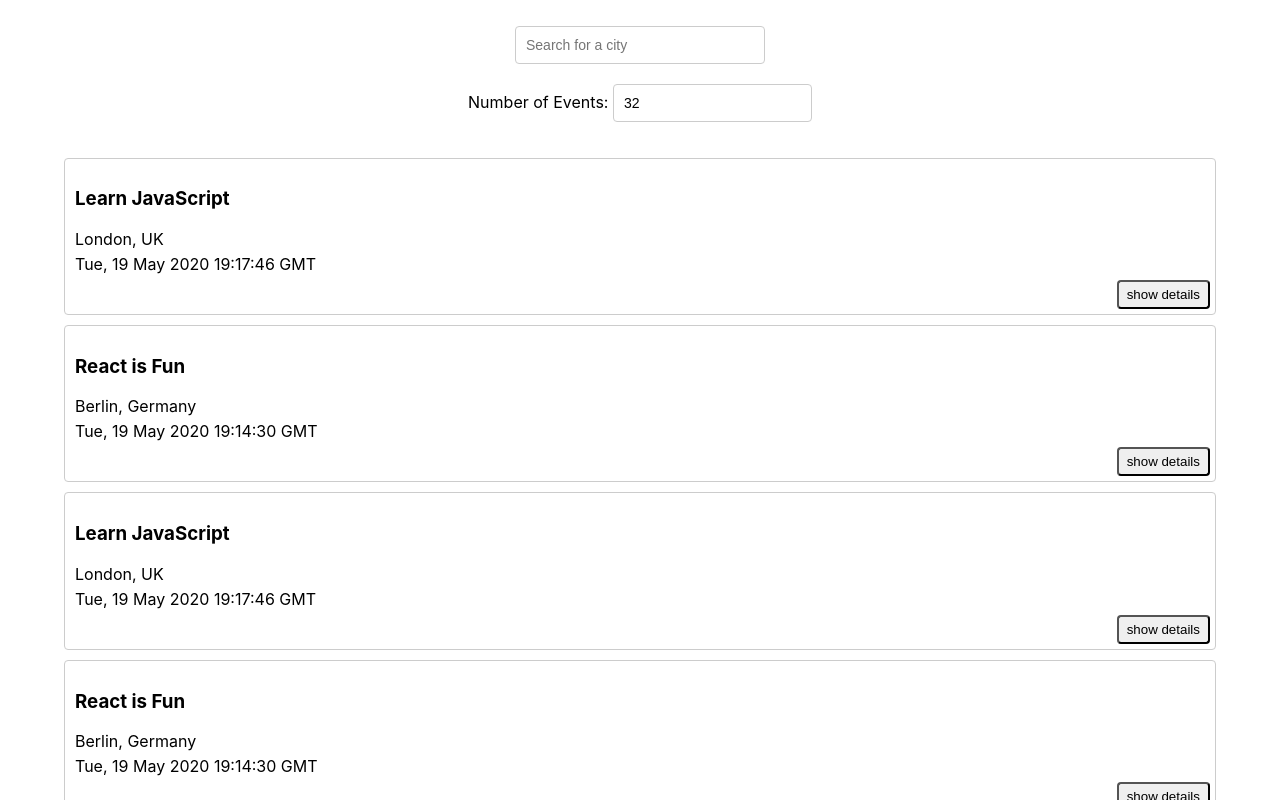
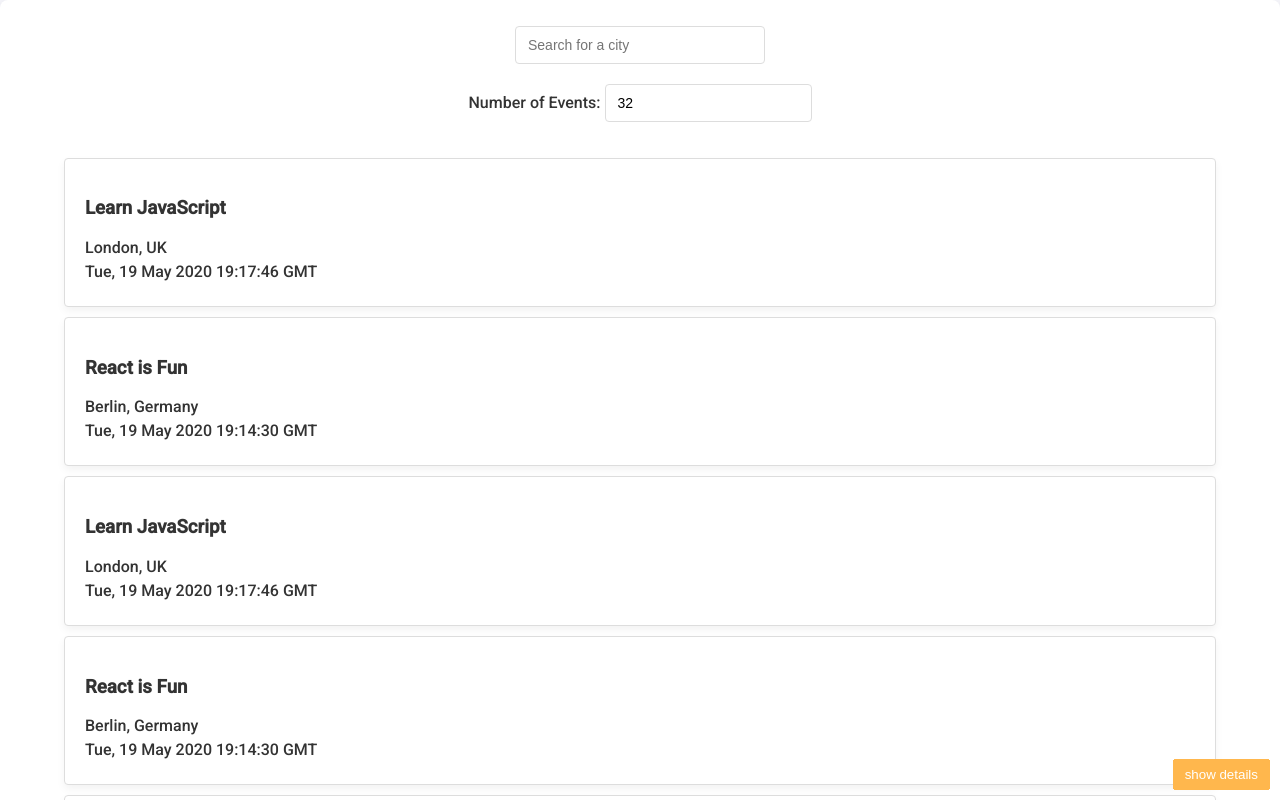
Before and after one commit to saragrosser/Meet, a React (Create React App) app: page / in a window 1280 px wide. Shown: the top 800 px of the page. Built offline with nearby package versions, Linux system fonts and the light colour scheme.

Commit message:
Applying CSS

```diff
--- a/src/App.css
+++ b/src/App.css
@@ -1,7 +1,19 @@
-@import url(https://fonts.googleapis.com/css?family=Roboto:500);
+@import url("https://fonts.googleapis.com/css?family=Roboto:500&display=swap");
+
+body {
+  font-family: "Roboto", sans-serif;
+  background-color: #f4f4f9;
+  color: #333;
+}
+
 .App {
   text-align: center;
   padding: 2% 5%;
+  max-width: 1200px;
+  margin: auto;
+  background: #fff;
+  border-radius: 8px;
+  box-shadow: 0 4px 8px rgba(0, 0, 0, 0.1);
 }
 
 .App * {
@@ -19,15 +31,21 @@ p {
 
 input[type="text"],
 input[type="number"] {
-  padding: 8px 6px 8px 10px;
+  padding: 8px 12px;
   border-radius: 4px;
   outline: none;
-  border: 1px solid #ccc;
+  border: 1px solid #ddd;
   font-size: 14px;
   line-height: 20px;
   align-self: center;
   height: 38px;
   margin-bottom: 20px;
+  transition: border-color 0.3s;
+}
+
+input[type="text"]:focus,
+input[type="number"]:focus {
+  border-color: #333;
 }
 
 .city {
@@ -49,14 +67,21 @@ input[type="number"] {
   align-self: center;
   margin: 0;
   font-size: 14px;
-  box-shadow: 10px 10px 16px -12px rgba(0, 0, 0, 0.75);
+  background: #fff;
+  box-shadow: 0 4px 8px rgba(0, 0, 0, 0.1);
+  border-radius: 4px;
 }
 
 .suggestions > li {
   text-align: left;
-  padding: 8px 6px 8px 10px;
-  background-color: #eee;
-  cursor: default;
+  padding: 8px 12px;
+  background-color: #fff;
+  cursor: pointer;
+  transition: background-color 0.3s;
+}
+
+.suggestions > li:hover {
+  background-color: #f0f0f0;
 }
 
 .suggestions > li:last-child {
@@ -64,25 +89,35 @@ input[type="number"] {
   border-bottom-right-radius: 4px;
 }
 
-.suggestions > li:hover {
-  background-color: #bcdcdb;
+.event {
+  padding: 20px;
+  margin-bottom: 10px;
+  text-align: left;
+  border: 1px solid #ddd;
+  border-radius: 4px;
+  background: #fff;
+  box-shadow: 0 4px 8px rgba(0, 0, 0, 0.05);
+  transition: box-shadow 0.3s;
 }
 
-.event {
-  padding: 10px 10px 35px;
-  margin-bottom: 10px;
-  text-align: left;
-  border: 1px solid #ccc;
-  border-radius: 4px;
-  position: relative;
+.event:hover {
+  box-shadow: 0 8px 16px rgba(0, 0, 0, 0.1);
 }
 
 .details-btn {
   position: absolute;
-  right: 5px;
-  bottom: 5px;
-  padding: 5px 8px;
+  right: 10px;
+  bottom: 10px;
+  padding: 8px 12px;
   border-radius: 4px;
   outline: none;
   cursor: pointer;
+  background-color: #ffb74d;
+  color: #fff;
+  border: none;
+  transition: background-color 0.3s;
 }
+
+.details-btn:hover {
+  background-color: #ff8f00;
+}
```
